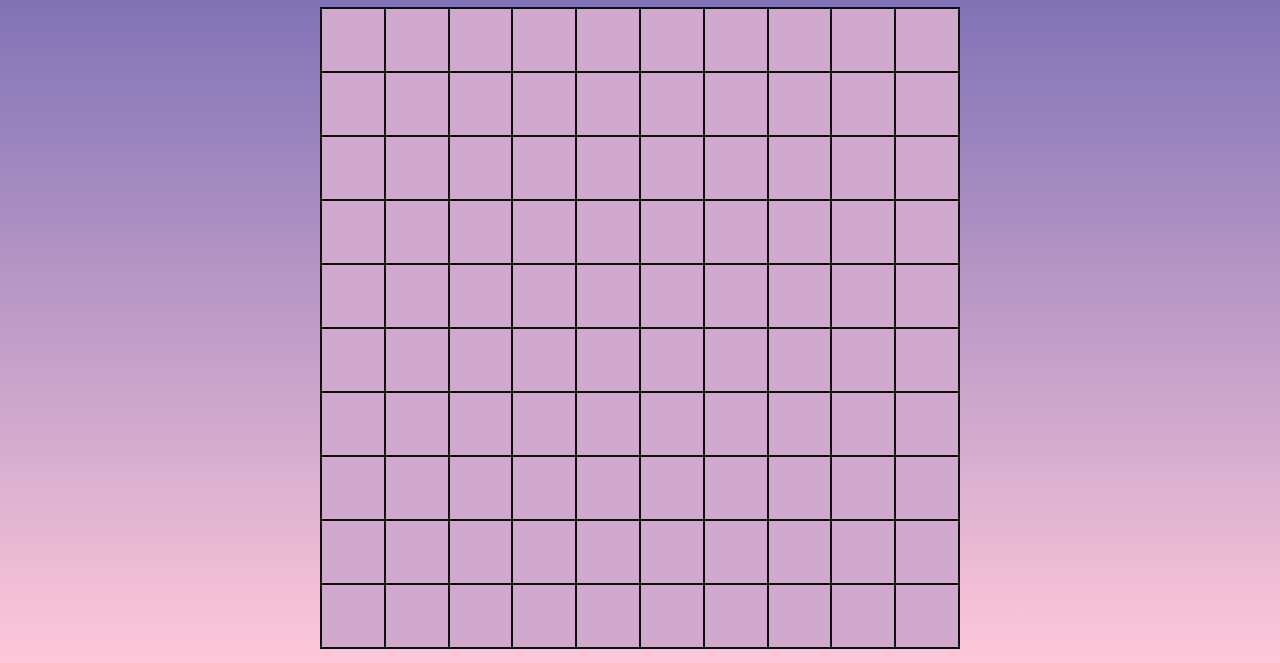
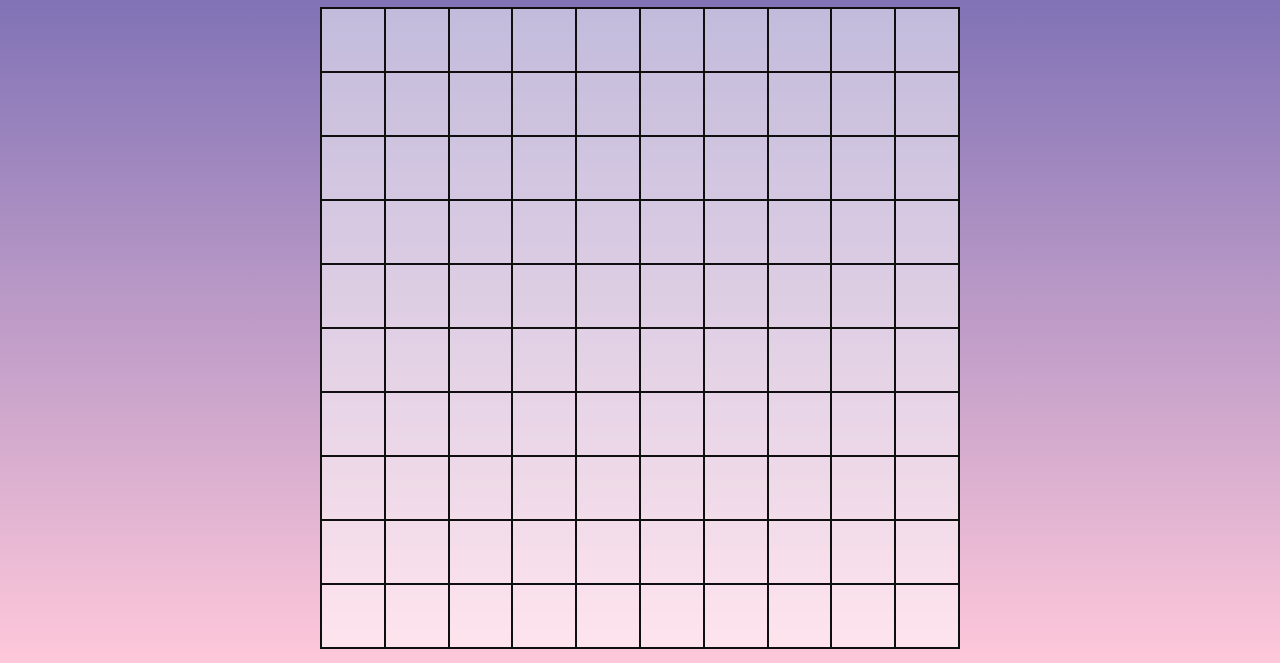
Before and after one commit to MarketaMiza/piskvorky, a plain HTML site: page hra.html in a window 1280 px wide. Shown: the part 167-830 px from the top of the page. Drawn offline with Linux system fonts and the light colour scheme.

Commit message:
uprava barvy hraci plochy, vymazani nepotrebneho nastaveni

```diff
--- a/css/hra.css
+++ b/css/hra.css
@@ -48,9 +48,6 @@ h2 {
 
 .green,
 .blue {
-  /* margin: 1px 0; */
-  /* color: inherit;
-  text-decoration: inherit; */
   border-radius: 10%;
 }
 
@@ -72,11 +69,8 @@ h2 {
 .navigation img {
   width: 1.5rem;
   height: 1.5rem;
-  /* stroke: white;
-  fill: white;  */
-  /* display: block; */
 }
-
+ /* TABLE jako hraci plocha */
 table {
   border: 2px solid blue;
   width: 100%;
@@ -86,10 +80,8 @@ table,
 td {
   border-spacing: 0;
   border: 1px solid rgb(16, 15, 15);
-  background-color: #d1a9cd;
+  background-color: rgba(255, 255, 255, 0.3);
   padding: 0;
-  /* margin: 0; */
-
 }
 
 td {
@@ -109,14 +101,6 @@ button {
 }
 
 td:hover {
-  background-color: #f3bfd6;
+  background-color: rgba(255, 255, 255, 0.5);
   cursor: pointer;
 }
-
-/* button:active {
-  background-color: #f3bfd6;
-}
-
-button:focus {
-  outline-style: solid;
-} */
--- a/css/normalize.css
+++ b/css/normalize.css
@@ -30,16 +30,10 @@ body {
 }
 
 /* spolecne nastaveni pro index.html a hra.html */
-/* responzive resim s clamp(min dovolena size, velikost jako potrebuji, max dovolena velikost)*/
-
-/* 1rem automaticke zvetsovani a zmensovani   */
+/* responzive resim s clamp(min dovolena size, velikost jako potrebuji, max dovolena velikost) */
 body {
-  background-image: linear-gradient(
-    to bottom,
-    rgb(97, 93, 173),
-    rgb(255, 200, 218)
-  );
   min-height: 100vh;
+  background-image: linear-gradient(rgb(97, 93, 173), rgb(255, 200, 218));
 }
 
 .title {
```
